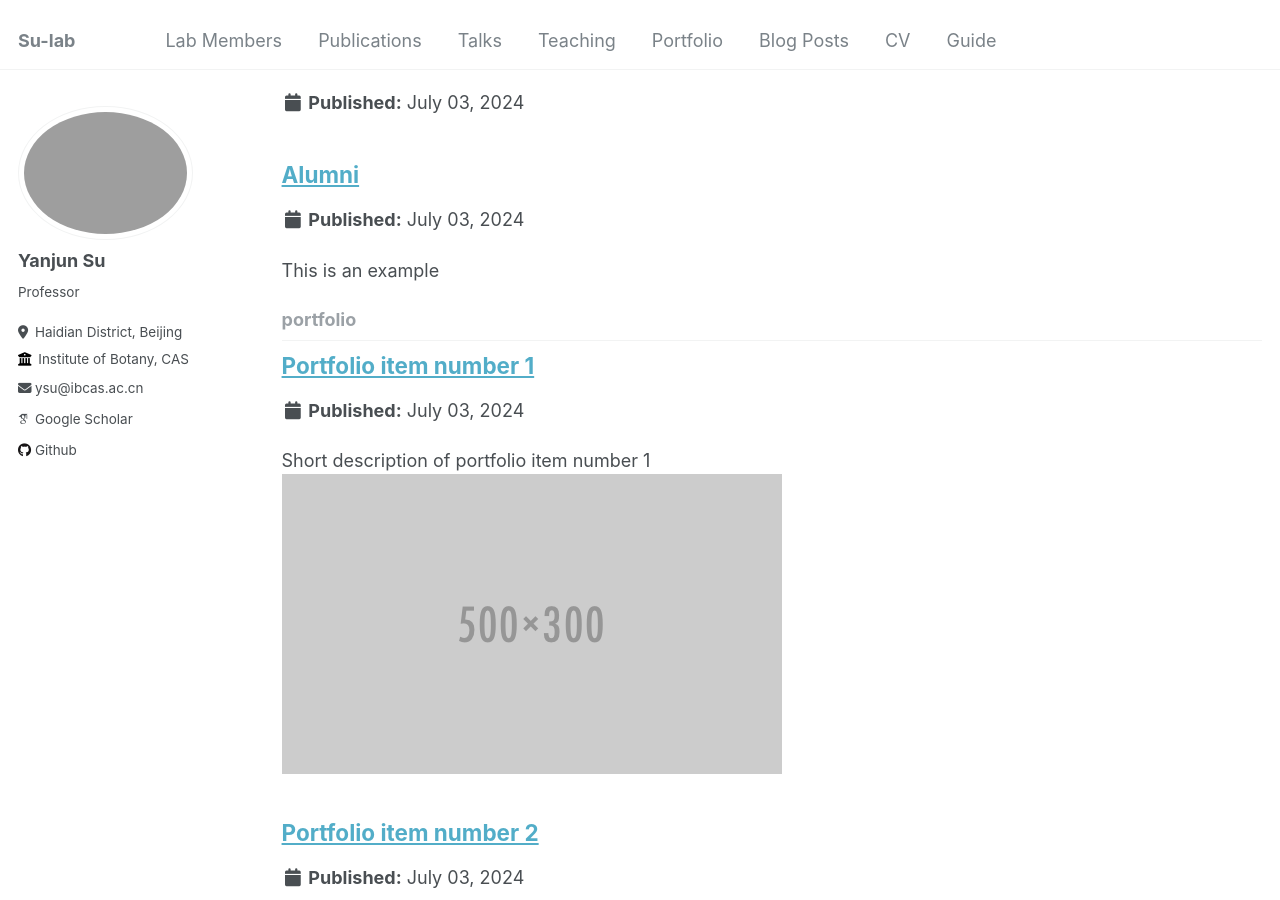
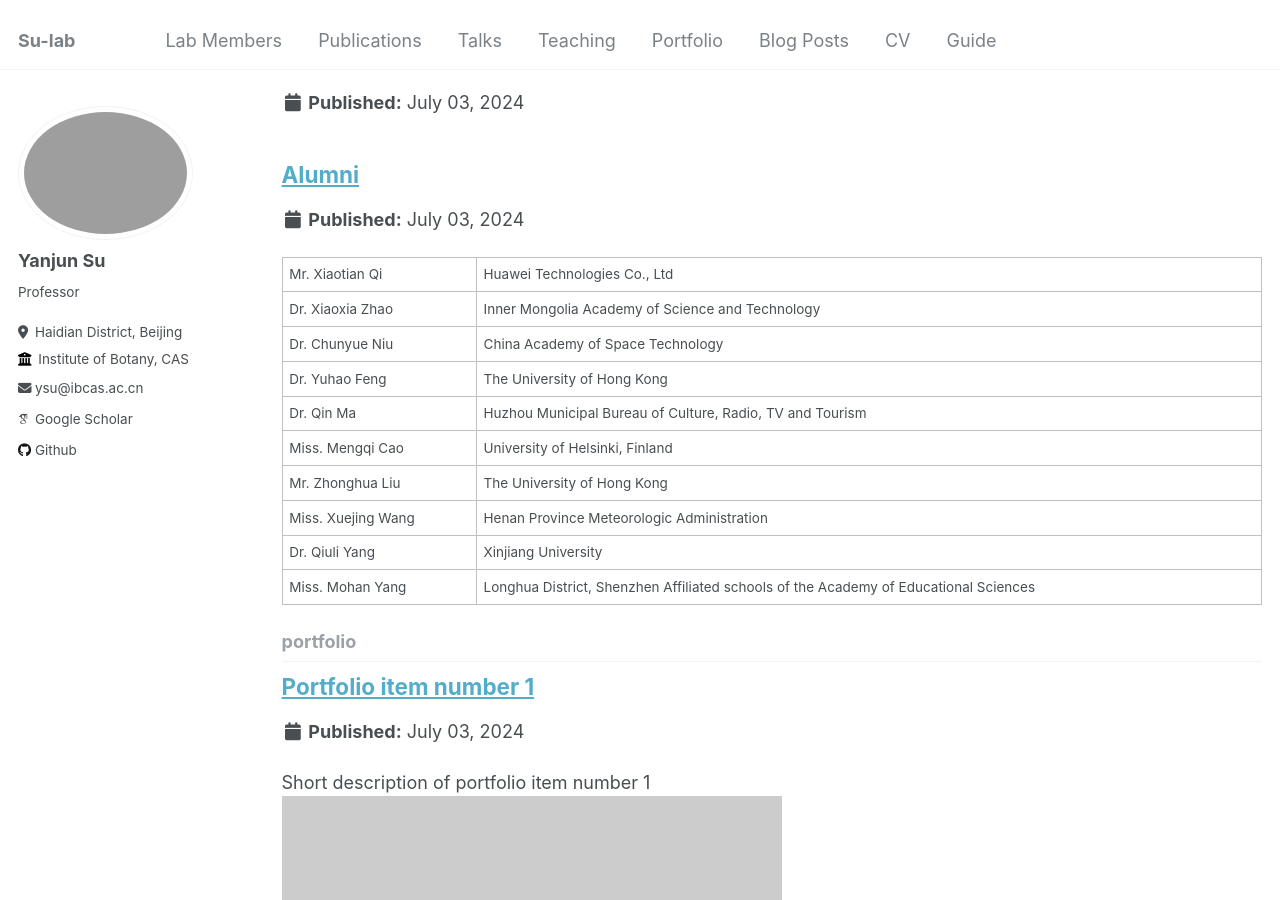
Before and after one commit to krotia/krotia.github.io, a Jekyll site: the page built from _pages/collection-archive.html, in a window 1280 px wide and 900 px high, scrolled down 493 px. Built offline with Jekyll 4.4.1, drawn with Linux system fonts in a browser that asks for light colours; some web fonts are replaced.

Commit message:
Update 4. Alumni.md

```diff
--- a/_members/4. Alumni.md
+++ b/_members/4. Alumni.md
@@ -5,4 +5,45 @@ type: "Alumni"
 permalink: /members/Alumni
 ---
 
-This is an example
+<table style="border-collapse: collapse; width: 100%;">
+  <tr style="border: none;">
+    <td>Mr. Xiaotian Qi</td>
+    <td>Huawei Technologies Co., Ltd</td>
+  </tr>
+  <tr>
+    <td>Dr. Xiaoxia Zhao</td>
+    <td>Inner Mongolia Academy of Science and Technology</td>
+  </tr>
+  <tr>
+    <td>Dr. Chunyue Niu</td>
+    <td>China Academy of Space Technology</td>
+  </tr>
+  <tr>
+    <td>Dr. Yuhao Feng</td>
+    <td>The University of Hong Kong</td>
+  </tr>
+  <tr>
+    <td>Dr. Qin Ma</td>
+    <td>Huzhou Municipal Bureau of Culture, Radio, TV and Tourism</td>
+  </tr>
+  <tr>
+    <td>Miss. Mengqi Cao</td>
+    <td>University of Helsinki, Finland</td>
+  </tr>
+  <tr>
+    <td>Mr. Zhonghua Liu</td>
+    <td>The University of Hong Kong</td>
+  </tr>
+  <tr>
+    <td>Miss. Xuejing Wang</td>
+    <td>Henan Province Meteorologic Administration</td>
+  </tr>
+  <tr>
+    <td>Dr. Qiuli Yang</td>
+    <td>Xinjiang University</td>
+  </tr>
+  <tr>
+    <td>Miss. Mohan Yang</td>
+    <td>Longhua District, Shenzhen Affiliated schools of the Academy of Educational Sciences</td>
+  </tr>
+</table>
```
